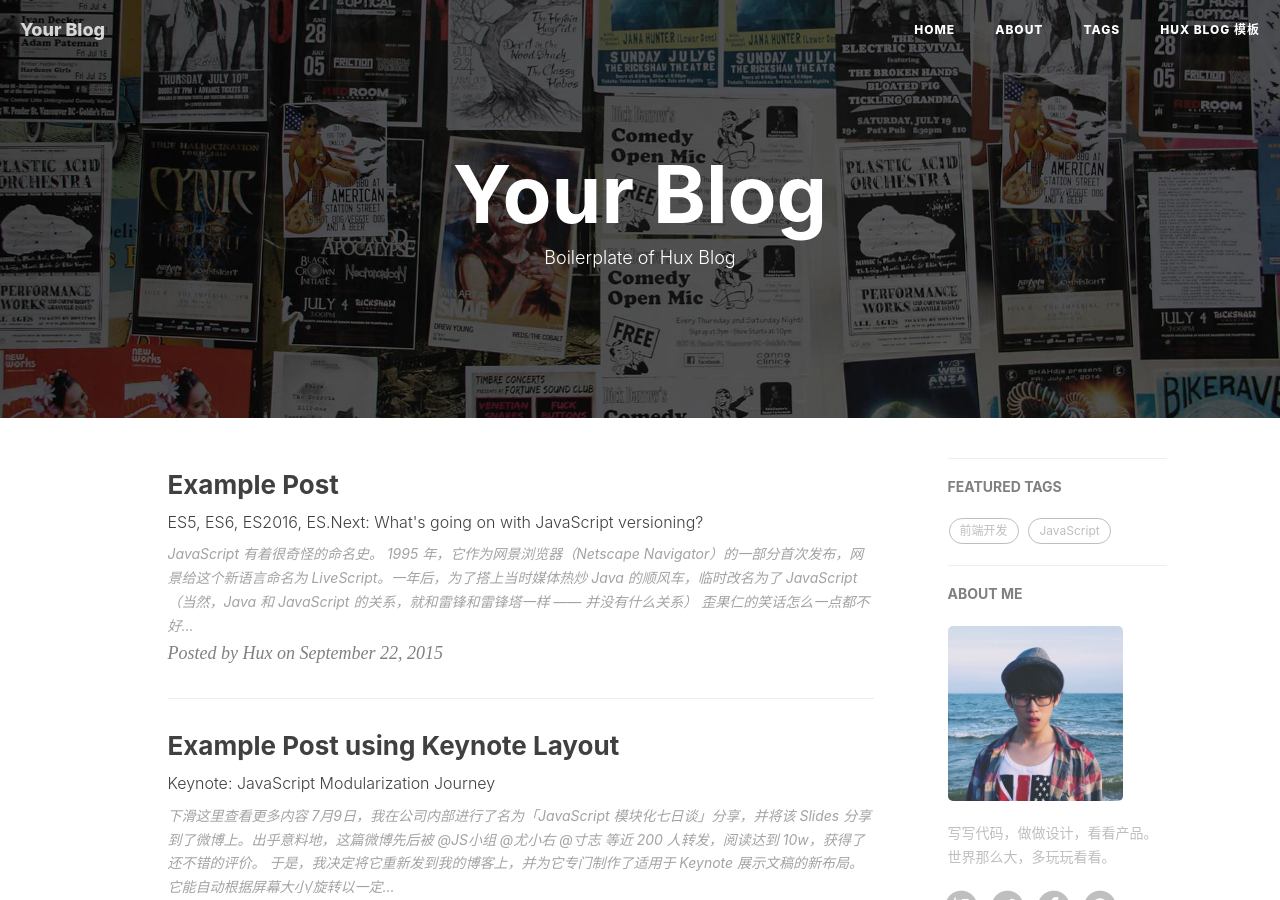
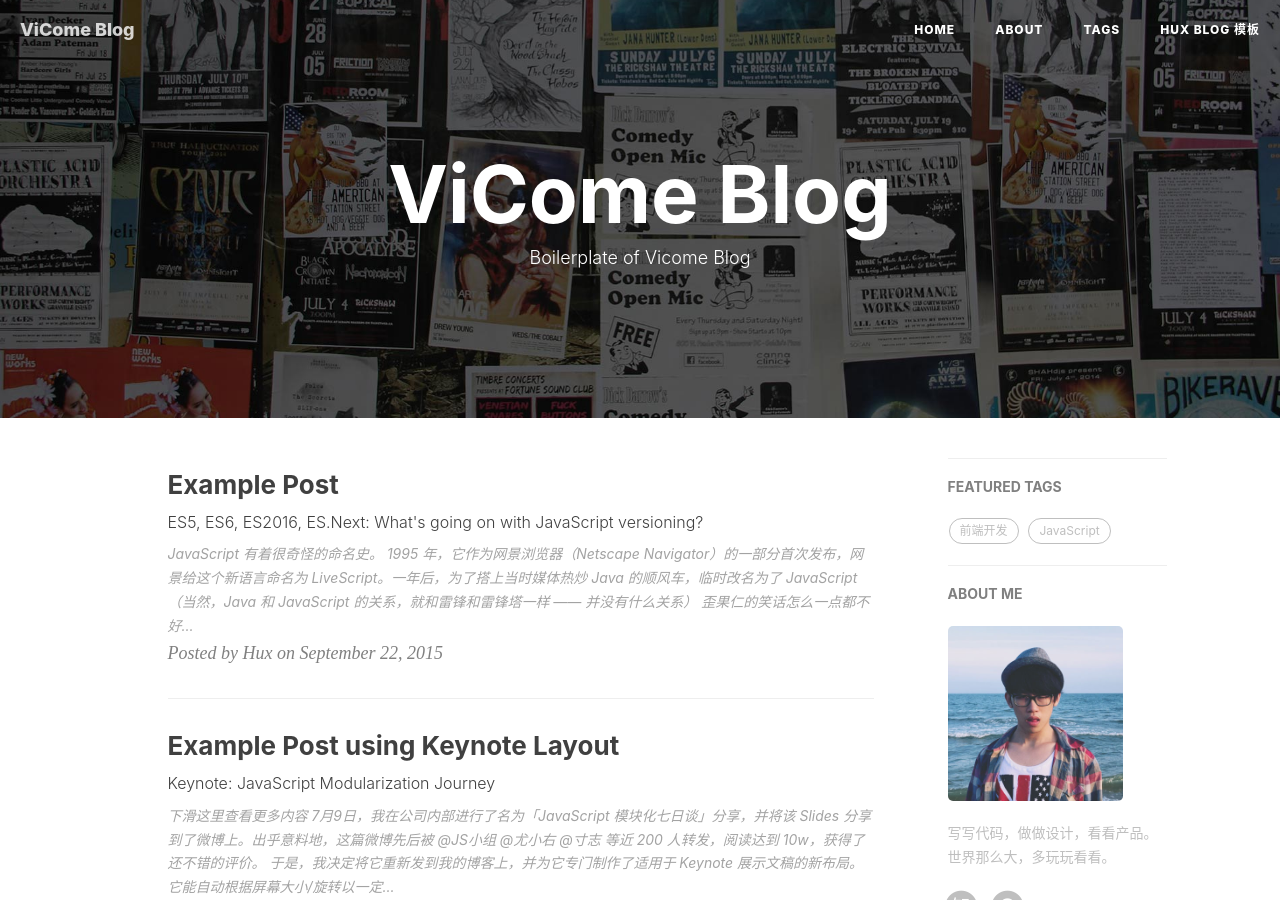
Before and after one commit to Vicome/vicome.github.io, a Jekyll site: the page built from index.html, in a window 1280 px wide and 900 px high. Built offline with Jekyll 4.4.1, drawn with Linux system fonts in a browser that asks for light colours; nearby versions of some CDN libraries; the list of posts is cut into pages by our own code; comment, search, counter and statistics services are not loaded; some of the changed text lies outside the part shown.

Commit message:
修改一些基本设置

```diff
--- a/_config.yml
+++ b/_config.yml
@@ -1,22 +1,22 @@
 # Site settings
-title: Your Blog
-SEOTitle: 你的博客 | Your Blog
+title: ViCome Blog
+SEOTitle: 宋炯炯博客 | ViCome Blog
 header-img: img/home-bg.jpg
-email: huxpro@gmail.com
+email: vicome521@gmail.com
 description: ""
 keyword: ""
 url: "http://huangxuan.me"              # your host, for absolute URL
-baseurl: "/huxblog-boilerplate"         # for example, '/blog' if your blog hosted on 'host/blog'
+baseurl: ""         # for example, '/blog' if your blog hosted on 'host/blog'
 
 
 
 # SNS settings
 RSS: false
-weibo_username:     huxpro
 zhihu_username:     huxpro
 github_username:    huxpro
+#weibo_username:     huxpro
 #twitter_username:  huxpro
-facebook_username:  huxpro
+#facebook_username:  huxpro
 
 
 
@@ -33,7 +33,6 @@ anchorjs: true                          # if you want to customize anchor. check
 # Gems
 # from PR#40, to support local preview for Jekyll 3.0
 gems: [jekyll-paginate]
-
 
 
 # Markdown settings
--- a/about.html
+++ b/about.html
@@ -1,7 +1,7 @@
 ---
 layout: page
 title: "About"
-description: "Hey, this is Hux."
+description: "Hey, this is Vicome."
 header-img: "img/about-bg.jpg"
 ---
 
--- a/index.html
+++ b/index.html
@@ -1,6 +1,6 @@
 ---
 layout: page
-description: "Boilerplate of Hux Blog"
+description: "Boilerplate of Vicome Blog"
 ---
 
 {% for post in paginator.posts %}
```
Also changed, not shown: package.json (+5 -5 lines), Gemfile.lock (added).
